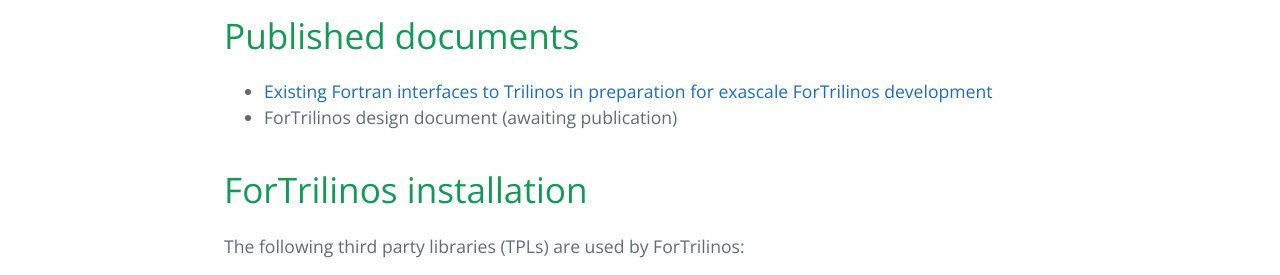
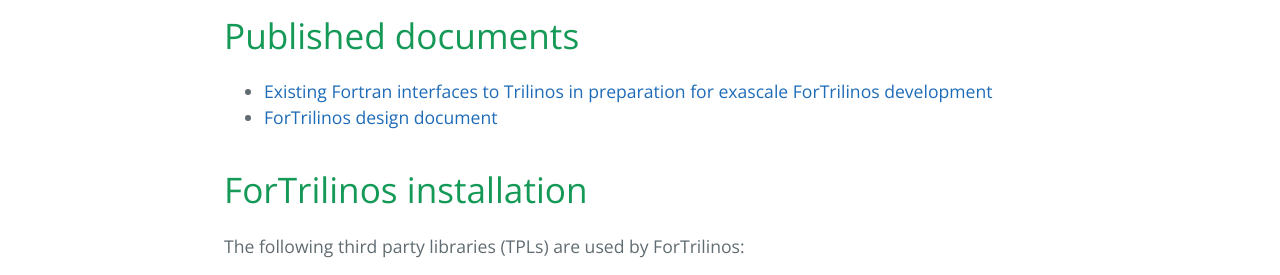
Before and after one commit to trilinos/ForTrilinos, a Jekyll site: the page built from index.md, in a window 1280 px wide. Shown: the part 359-634 px from the top of the page. Built offline with Jekyll 4.4.1, drawn with Linux system fonts in a browser that asks for light colours; the repository's description, which GitHub fills in, is left out; our own code applies the rules of GitHub Pages for plain Markdown files.

Commit message:
Adding design document

```diff
--- a/index.md
+++ b/index.md
@@ -5,7 +5,7 @@
 # [](#header-1)Published documents
 
 - [Existing Fortran interfaces to Trilinos in preparation for exascale ForTrilinos development](https://www.osti.gov/scitech/biblio/1356940)
-- ForTrilinos design document (awaiting publication)
+- [ForTrilinos design document](files/ForTrilinos_Design_Document.pdf)
 
 # [](#header-1)ForTrilinos installation
 
```
Also changed, not shown: 1 other file.
